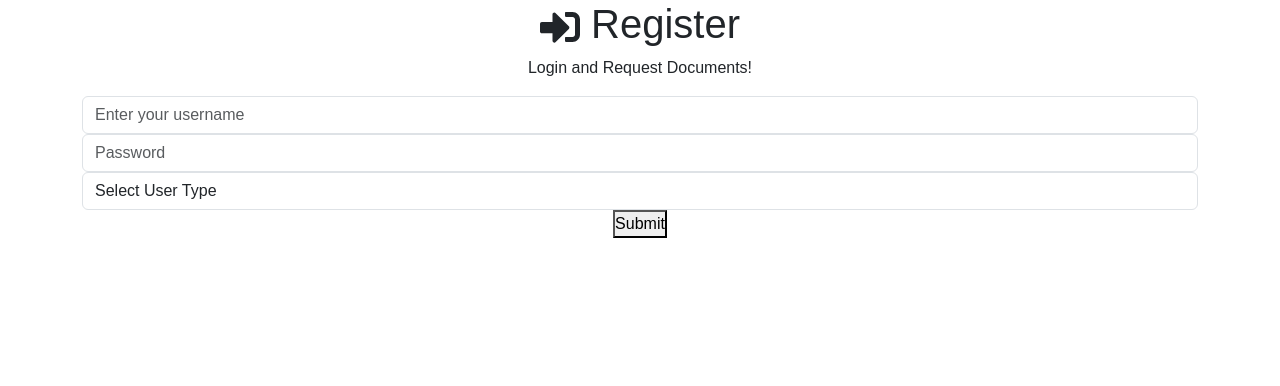
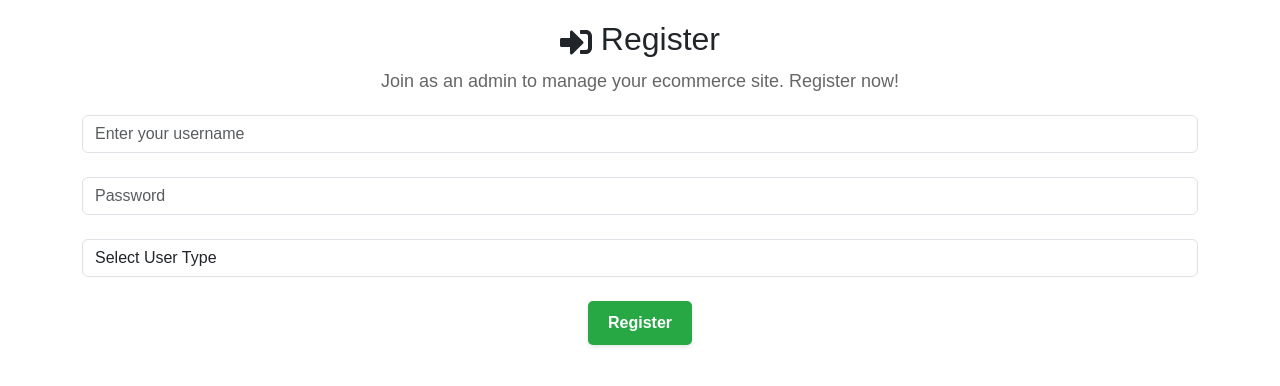
Before and after one commit to Akalanka-1996/eCommerce-demographic, a React (Create React App) app: page /register in a window 1280 px wide. Shown: the top 386 px of the page. Built offline with nearby package versions, Linux system fonts and the light colour scheme.

Commit message:
some refactoring

```diff
--- a/src/pages/Login.jsx
+++ b/src/pages/Login.jsx
@@ -5,7 +5,7 @@ import { FaSignInAlt } from "react-icons/fa";
 import axios from "axios";
 import BASE_URL from "../config/config";
 import Header from "../components/Header";
-import 'react-toastify/dist/ReactToastify.css';
+import "react-toastify/dist/ReactToastify.css";
 
 const Login = () => {
   const [formData, setFormData] = useState({
@@ -31,9 +31,9 @@ const Login = () => {
           "Content-Type": "application/json",
         },
       });
-      console.log('abcd')
-      console.log('response', response.data)
-      const { token, user} = response.data;
+      console.log("abcd");
+      console.log("response", response.data);
+      const { token, user } = response.data;
       localStorage.setItem("token", token);
       localStorage.setItem("user_id", user.user_id);
       localStorage.setItem("username", user.username);
@@ -49,12 +49,12 @@ const Login = () => {
 
   return (
     <>
-      <Header />
-      <section className="heading">
-        <h1>
-          <FaSignInAlt /> Login
-        </h1>
-        <p>Login and Request Documents!</p>
+      {/* <Header /> */}
+      <section className="heading"  style={{ marginTop: "20px" }}>
+        <h1 style={{ fontSize: "32px", marginBottom: "10px" }}>Admin Login</h1>
+        <p style={{ fontSize: "18px", color: "#666", marginBottom: "20px" }}>
+          Welcome back, admin! Please log in to manage your ecommerce site.
+        </p>
       </section>
       <secton className="form">
         <form onSubmit={onSubmit}>
@@ -69,6 +69,7 @@ const Login = () => {
               onChange={onChange}
             />
           </div>
+          <br></br>
           <div className="form-group">
             <input
               type="password"
@@ -80,9 +81,21 @@ const Login = () => {
               onChange={onChange}
             />
           </div>
-
+          <br></br>
           <div className="form-group">
-            <button type="submit" className="btn-login btn-block">
+            <button
+              type="submit"
+              className="btn-login btn-block"
+              style={{
+                backgroundColor: "#007bff",
+                color: "white",
+                padding: "10px 20px",
+                borderRadius: "5px",
+                border: "none",
+                cursor: "pointer",
+                fontSize: "16px",
+              }}
+            >
               Login
             </button>
           </div>
--- a/src/pages/Register.jsx
+++ b/src/pages/Register.jsx
@@ -32,8 +32,8 @@ const Register = () => {
         },
       });
       const { token } = response.data;
-      localStorage.setItem('token', token)
-      window.location.href = '/dashboard';
+      localStorage.setItem("token", token);
+      window.location.href = "/dashboard";
       console.log("Response from server:", response.data);
     } catch (error) {
       console.error("Error:", error);
@@ -42,11 +42,13 @@ const Register = () => {
 
   return (
     <>
-      <section className="heading">
-        <h1>
+      <section className="heading"  style={{ marginTop: "20px" }}>
+        <h1 style={{ fontSize: "32px", marginBottom: "10px" }}>
           <FaSignInAlt /> Register
         </h1>
-        <p>Login and Request Documents!</p>
+        <p style={{ fontSize: "18px", color: "#666", marginBottom: "20px" }}>
+          Join as an admin to manage your ecommerce site. Register now!
+        </p>
       </section>
       <secton className="form">
         <form onSubmit={onSubmit}>
@@ -61,6 +63,7 @@ const Register = () => {
               onChange={onChange}
             />
           </div>
+          <br></br>
           <div className="form-group">
             <input
               type="password"
@@ -72,6 +75,7 @@ const Register = () => {
               onChange={onChange}
             />
           </div>
+          <br></br>
           <div className="form-group">
             <select
               className="form-control"
@@ -85,10 +89,24 @@ const Register = () => {
               <option value="designer">Designer</option>
             </select>
           </div>
-
+          <br></br>
           <div className="form-group">
-            <button type="submit" className="btn-login btn-block">
-              Submit
+            <button
+              type="submit"
+              className="btn-login btn-block"
+              style={{
+                backgroundColor: "#28a745",
+                color: "white",
+                padding: "10px 20px",
+                borderRadius: "5px",
+                border: "none",
+                cursor: "pointer",
+                fontSize: "16px",
+                fontWeight: "bold",
+                boxShadow: "0 2px 4px rgba(0, 0, 0, 0.1)",
+              }}
+            >
+              Register
             </button>
           </div>
         </form>
```
